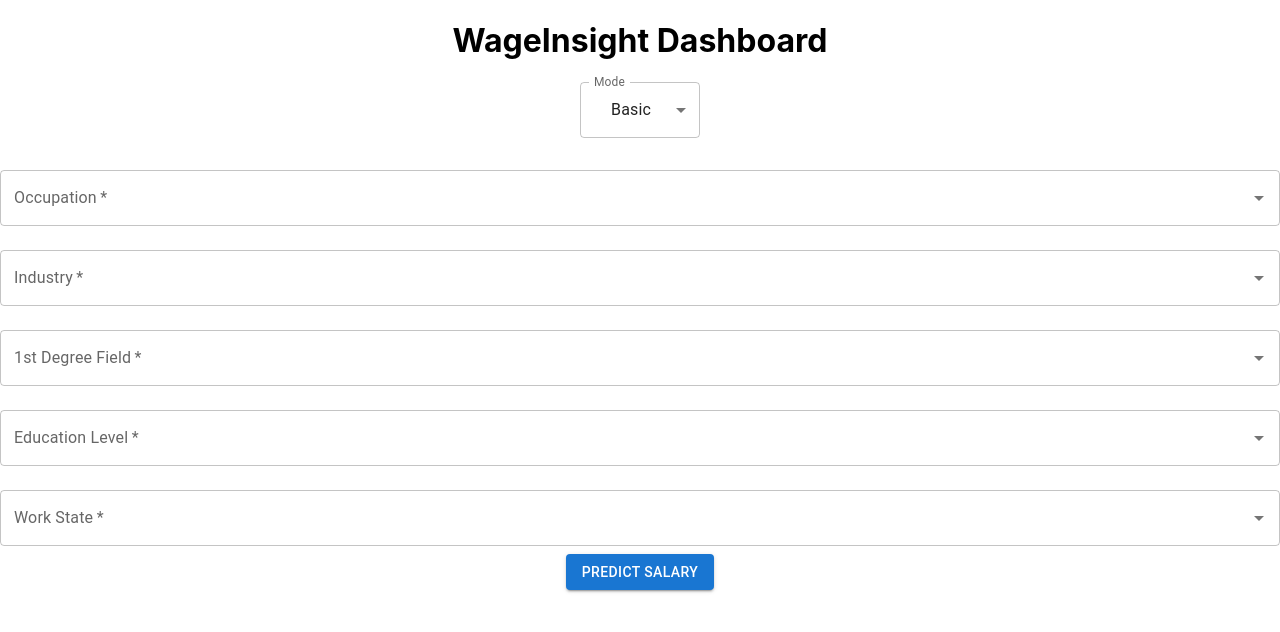
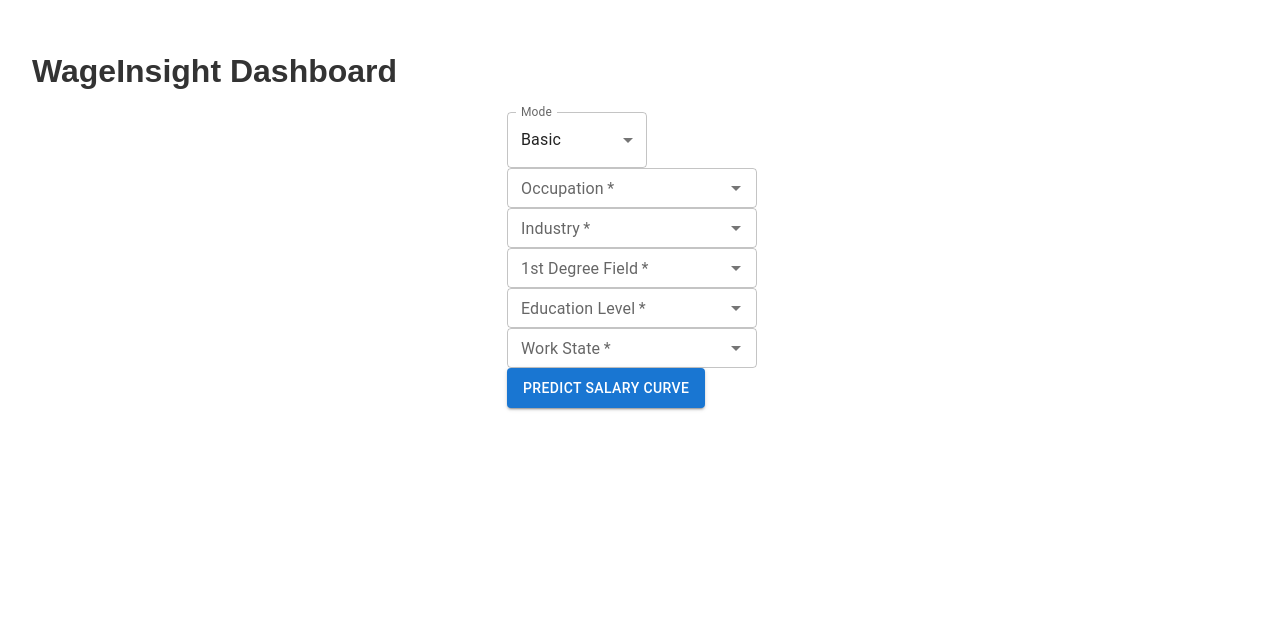
Before and after one commit to tranle1411/wageinsight, a React (Create React App) app in the folder client/: page / in a window 1280 px wide. Shown: the top 632 px of the page. Built offline with nearby package versions, Linux system fonts and the light colour scheme.

Commit message:
try to rearrange the components again

```diff
--- a/client/src/App.css
+++ b/client/src/App.css
@@ -1,38 +1,40 @@
+/* src/App.css */
+
 .App {
-  text-align: center;
+  padding: 2rem;
+  font-family: sans-serif;
+  color: #333;
 }
 
-.App-logo {
-  height: 40vmin;
-  pointer-events: none;
+/* center the form at the top */
+.formContainer {
+  display: flex;
+  justify-content: center;
+  margin-bottom: 2rem;
 }
 
-@media (prefers-reduced-motion: no-preference) {
-  .App-logo {
-    animation: App-logo-spin infinite 20s linear;
-  }
+/* layout for chart + info panel */
+.dashboard {
+  display: flex;
+  align-items: flex-start;
+  gap: 2rem;
+  margin-top: 2rem;
 }
 
-.App-header {
-  background-color: #282c34;
-  min-height: 100vh;
-  display: flex;
-  flex-direction: column;
-  align-items: center;
-  justify-content: center;
-  font-size: calc(10px + 2vmin);
-  color: white;
+/* chart takes ~60% of width */
+.chart {
+  flex: 3;
 }
 
-.App-link {
-  color: #61dafb;
+/* info panel takes ~40% of width, left-aligned text */
+.infoPanel {
+  flex: 2;
+  text-align: left;
+  line-height: 1.4;
 }
 
-@keyframes App-logo-spin {
-  from {
-    transform: rotate(0deg);
-  }
-  to {
-    transform: rotate(360deg);
-  }
+/* small tweak so Plotly canvas fills its container */
+.chart .js-plotly-plot {
+  width: 100% !important;
+  height: 100% !important;
 }
--- a/client/src/WageInsightForm.jsx
+++ b/client/src/WageInsightForm.jsx
@@ -1,6 +1,16 @@
 // src/WageInsightForm.jsx
+
 import React, { useState, useEffect } from 'react';
-import { Autocomplete, TextField, Button, MenuItem, Select, InputLabel, FormControl, CircularProgress } from '@mui/material';
+import {
+  Autocomplete,
+  TextField,
+  Button,
+  FormControl,
+  InputLabel,
+  Select,
+  MenuItem,
+  CircularProgress
+} from '@mui/material';
 import Plot from 'react-plotly.js';
 import { loadCsvOptions } from './utils/loadCsvOptions';
 import './App.css';
@@ -29,7 +39,7 @@ const prettyLabels = {
   WORKSTATE: "Work State"
 };
 
-// If you need a custom order for EDUC:
+// custom order for EDUC if needed
 const EDUC_ORDER = [
   "N/A or no schooling",
   "Nursery school to grade 4",
@@ -43,13 +53,14 @@ export default function WageInsightForm() {
   const [mode, setMode] = useState('basic');
   const [options, setOptions] = useState({});
   const [inputs, setInputs] = useState({});
-  const [series, setSeries] = useState(null);
-  const [singleSalary, setSingleSalary] = useState(null);
+  const [series, setSeries] = useState([]);
+  const [info, setInfo] = useState([]);
   const [loading, setLoading] = useState(false);
 
   const fields = mode === 'basic' ? basicFields : advancedFields;
 
   useEffect(() => {
+    // fetch all dropdown options once
     async function loadAll() {
       const prefix = "/wageinsight/options/";
       const opts = {
@@ -67,31 +78,32 @@ export default function WageInsightForm() {
         CITIZEN: ['Citizen','Not citizen'],
         SPEAKENG: ['Speaks English','Does not speak English']
       };
-
-      // override EDUC order if desired
-      opts.EDUC = EDUC_ORDER.filter(x => opts.EDUC.includes(x)).concat(
-        opts.EDUC.filter(x => !EDUC_ORDER.includes(x))
-      );
-
+      // enforce custom EDUC ordering
+      opts.EDUC = EDUC_ORDER.filter(x => opts.EDUC.includes(x))
+        .concat(opts.EDUC.filter(x => !EDUC_ORDER.includes(x)));
       setOptions(opts);
     }
     loadAll();
   }, []);
 
-  const handleChange = (field) => (_, value) => {
-    setInputs(i => ({ ...i, [field]: value }));
+  // reset inputs/outputs when mode changes
+  useEffect(() => {
+    setInputs({});
+    setSeries([]);
+    setInfo([]);
+  }, [mode]);
+
+  const handleInputChange = field => (_, value) => {
+    setInputs(inp => ({ ...inp, [field]: value || '' }));
   };
 
-  const handleModeChange = (e) => {
+  const handleModeChange = e => {
     setMode(e.target.value);
-    setInputs({});       // clear previous inputs
-    setSeries(null);
-    setSingleSalary(null);
   };
 
-  const handleSubmit = async (e) => {
+  const handleSubmit = async e => {
     e.preventDefault();
-    // validate
+    // ensure all fields filled
     for (let f of fields) {
       if (!inputs[f]) {
         alert(`Please select ${prettyLabels[f] || f}`);
@@ -100,8 +112,8 @@ export default function WageInsightForm() {
     }
 
     setLoading(true);
-    setSeries(null);
-    setSingleSalary(null);
+    setSeries([]);
+    setInfo([]);
 
     try {
       const resp = await fetch(API_URL, {
@@ -111,16 +123,16 @@ export default function WageInsightForm() {
       });
       const data = await resp.json();
 
+      // expect backend to return: { series: [...], info: [...] }
       if (data.series) {
         setSeries(data.series);
-      } else if (data.salary) {
-        setSingleSalary(data.salary);
-      } else if (data.prediction) {
-        setSingleSalary(data.prediction);
+      }
+      if (data.info) {
+        setInfo(data.info);
       }
     } catch(err) {
       console.error(err);
-      alert("Prediction failed, see console.");
+      alert("Prediction failed; see console for details.");
     } finally {
       setLoading(false);
     }
@@ -129,7 +141,10 @@ export default function WageInsightForm() {
   return (
     <div className="App">
       <h1>WageInsight Dashboard</h1>
-      <FormControl sx={{ minWidth:120, marginBottom:2 }}>
+
+      <div className="formContainer">
+        <form onSubmit={handleSubmit}>
+          <FormControl sx={{ minWidth: 140, marginRight: 2 }}>
             <InputLabel>Mode</InputLabel>
             <Select value={mode} label="Mode" onChange={handleModeChange}>
               <MenuItem value="basic">Basic</MenuItem>
@@ -137,20 +152,20 @@ export default function WageInsightForm() {
             </Select>
           </FormControl>
 
-      <form onSubmit={handleSubmit}>
           {fields.map(field => (
             <Autocomplete
               key={field}
-            options={options[field]||[]}
+              sx={{ width: 250, marginRight: 2 }}
+              options={options[field] || []}
               getOptionLabel={opt=>opt}
-            onChange={handleChange(field)}
               value={inputs[field]||null}
+              onChange={handleInputChange(field)}
               renderInput={params => (
                 <TextField
                   {...params}
                   label={prettyLabels[field]||field}
                   variant="outlined"
-                margin="normal"
+                  size="small"
                   required
                 />
               )}
@@ -161,34 +176,47 @@ export default function WageInsightForm() {
             type="submit"
             variant="contained"
             color="primary"
+            sx={{ height: 40 }}
             disabled={loading}
           >
-          {loading ? <CircularProgress size={24}/> : "Predict Salary"}
+            {loading
+              ? <CircularProgress size={24} color="inherit" />
+              : "Predict Salary Curve"}
           </Button>
         </form>
+      </div>
 
-      {series && (
+      {/* once we have results, show dashboard */}
+      {series.length > 0 && (
+        <div className="dashboard">
+          <div className="chart">
             <Plot
               data={[{
-            x: series.map(pt=>pt.age),
-            y: series.map(pt=>pt.salary),
-            type: 'scatter', mode: 'lines+markers',
-            marker: { size:6 }
+                x: series.map(pt => pt.age),
+                y: series.map(pt => pt.salary),
+                type: 'scatter',
+                mode: 'lines+markers',
+                hovertemplate: 'Age: %{x}<br>Salary: $%{y:,.0f}<extra></extra>'
               }]}
               layout={{
-            width: 700, height: 400,
-            title: 'Predicted Salary vs. Age',
-            xaxis:{ title:'Age' }, yaxis:{ title:'Salary ($)' }
+                width: 600,
+                height: 400,
+                margin: { t: 40, l: 50, r: 20, b: 50 },
+                xaxis: { title: 'Age' },
+                yaxis: { title: 'Predicted Salary ($)' }
               }}
+              style={{ width: '100%', height: '100%' }}
             />
-      )}
-
-      {singleSalary != null && (
-        <div style={{ marginTop:20 }}>
-          <h2>Estimated Salary:</h2>
-          <p style={{ fontSize:24 }}>
-            <strong>${singleSalary.toLocaleString(undefined,{maximumFractionDigits:2})}</strong>
+          </div>
+          <div className="infoPanel">
+            {info.map((it, i) => (
+              <p key={i}>
+                On median, <strong>{it.you}</strong> {it.label} make&nbsp;
+                <strong>${it.delta.toLocaleString()}</strong>&nbsp;
+                {it.more ? 'more' : 'less'} than <strong>{it.other}</strong>.
               </p>
+            ))}
+          </div>
         </div>
       )}
     </div>
```
Lines whose indentation alone changed are shown as unchanged.
